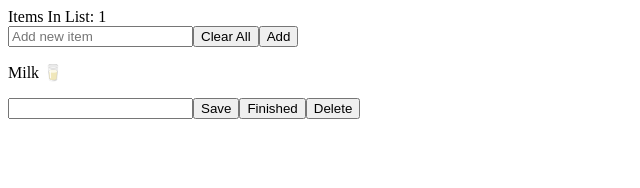
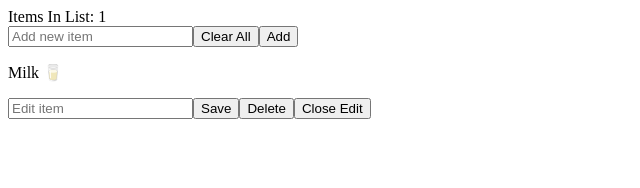
Before and after one commit to Andy-Mascaro/shopping-list-adv, a React app: page / in a window 1280 px wide. Both pictures are taken after a click on the button "Edit". Shown: the top 188 px of the page, without its empty margins (0-640 px from the left). Built offline with nearby package versions, Linux system fonts and the light colour scheme.

Commit message:
changed item to text in handleEdit and added edit test

```diff
--- a/src/components/List/List.jsx
+++ b/src/components/List/List.jsx
@@ -11,7 +11,7 @@ export default function Lists() {
     handleClear,
     handleDelete,
     edit,
-    setEdit
+    setEdit,
   } = useLists();
 
   const redo = () => {
@@ -21,16 +21,15 @@ const redo = () => {
   return (
     <>
       <div className="list">
-          <input placeholder='Add new item'
+        <input
+          placeholder="Add new item"
           type="text"
           value={item}
           onChange={(e) => setItem(e.target.value)}
         />
+        <button onClick={handleClear}>Clear All</button>
 
-        <button onClick={handleClear}>Clear All</button>
-          <button type="text" onClick={handleAddList}>
-            Add
-          </button>
+        <button type="text" onClick={handleAddList}>Add</button>
       </div>
 
       {list.map((data) => (
@@ -39,18 +38,17 @@ const redo = () => {
 
           {edit && (
             <>
-            <input type='text' value={edit.id} onChange={(e) => setEdit(e.target.value)}/>
-            <button onClick={() => handleEdit(data.id)} >
-            Save
-          </button>
-
+              <input
+              placeholder='Edit item'
+                type="text"
+                value={edit.id}
+                onChange={(e) => setEdit(e.target.value)}
+              />
+                <button type="text"onClick={() => handleEdit(data.id)}>Save</button>
+                  <button onClick={() => handleDelete(data.id)}>Delete</button>
             </>
           )}
-
-          <button onClick={redo} >{edit ? 'Finished' : 'Edit'}</button>
-
-          <button onClick={() => handleDelete(data.id)}>Delete
-          </button>
+           <button onClick={redo}>{edit ? 'Close Edit' : 'Edit'}</button>
         </div>
       ))}
     </>
--- a/src/context/ListProvider.jsx
+++ b/src/context/ListProvider.jsx
@@ -33,7 +33,7 @@ export const ListProvider = ({ children }) => {
     setItem('');
   };
   const handleEdit = (id) => {
-    dispatch({ type: 'EDIT_ITEM', payload: { item: edit, id } });
+    dispatch({ type: 'EDIT_ITEM', payload: { text: edit, id } });
     setEdit('');
   };
   const handleClear = () => {
```
Also changed, not shown: src/views/Delete/Delete.jsx (added), 1 other file (tests, documents, lock files or other folders). Lines whose indentation alone changed are shown as unchanged.
